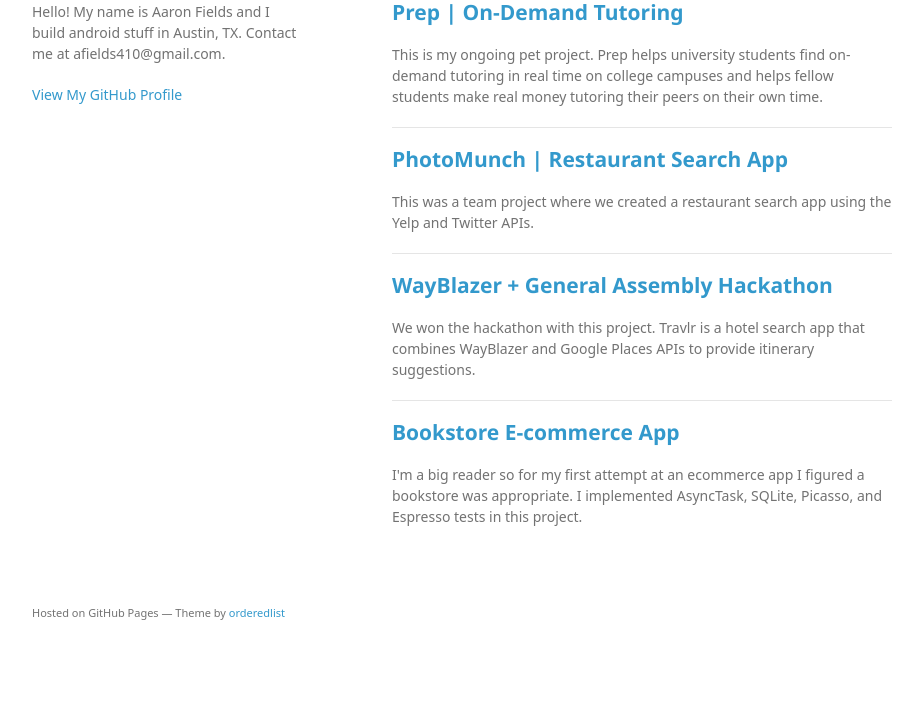
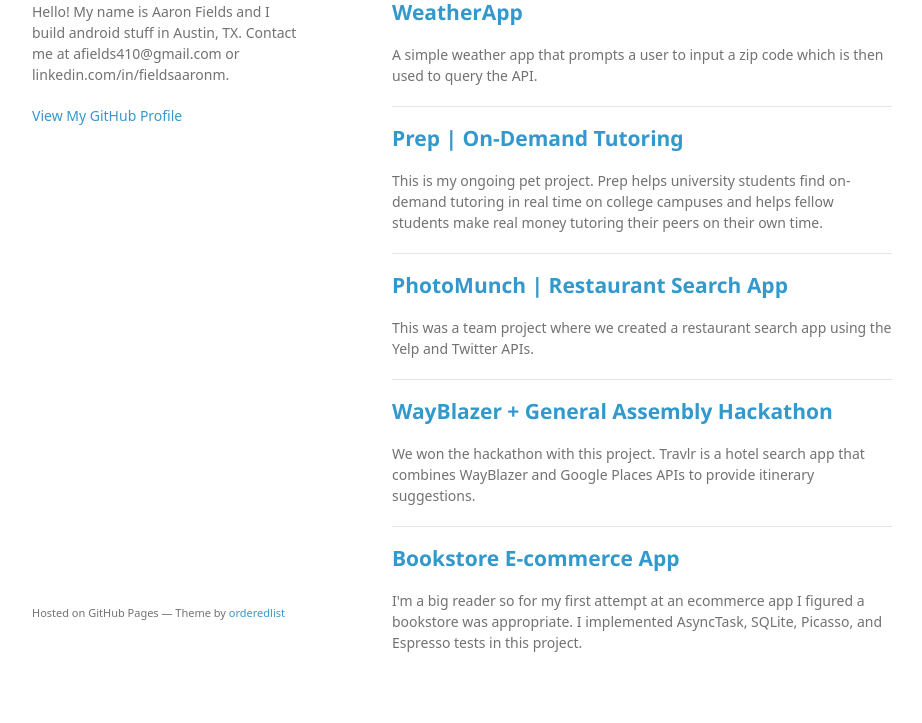
Before and after one commit to aaronfields/aaronfields.github.io, a plain HTML site: page index.html in a window 1280 px wide. Shown: the part 108-831 px from the top of the page, without its empty margins (178-1100 px from the left). Before the commit the page ends 800 px from the top, so only its background shows below. Drawn offline with Linux system fonts and the light colour scheme; a web font is replaced by a local one.

Commit message:
Replace master branch with page content via GitHub

```diff
--- a/index.html
+++ b/index.html
@@ -16,7 +16,7 @@
     <div class="wrapper">
       <header>
         <h1>Aaron Fields</h1>
-        <p>Hello! My name is Aaron Fields and I build android stuff in Austin, TX. Contact me at afields410@gmail.com.</p>
+        <p>Hello! My name is Aaron Fields and I build android stuff in Austin, TX. Contact me at afields410@gmail.com or linkedin.com/in/fieldsaaronm.</p>
 
 
         <p class="view"><a href="https://github.com/aaronfields">View My GitHub Profile</a></p>
@@ -25,6 +25,14 @@
       <section>
         <h1>
 <a id="heres-what-ive-been-doing-lately" class="anchor" href="#heres-what-ive-been-doing-lately" aria-hidden="true"><span aria-hidden="true" class="octicon octicon-link"></span></a>Here's what I've been doing lately...</h1>
+
+<h2>
+<a id="weatherapp" class="anchor" href="#weatherapp" aria-hidden="true"><span aria-hidden="true" class="octicon octicon-link"></span></a><a href="http://aaronfields.github.io/WeatherApp/">WeatherApp</a>
+</h2>
+
+<p>A simple weather app that prompts a user to input a zip code which is then used to query the API.</p>
+
+<hr>
 
 <h2>
 <a id="prep--on-demand-tutoring" class="anchor" href="#prep--on-demand-tutoring" aria-hidden="true"><span aria-hidden="true" class="octicon octicon-link"></span></a><a href="http://aaronfields.github.io/Prep/">Prep | On-Demand Tutoring</a>
--- a/params.json
+++ b/params.json
@@ -1,6 +1,6 @@
 {
   "name": "Aaron Fields",
-  "tagline": "Hello! My name is Aaron Fields and I build android stuff in Austin, TX. Contact me at afields410@gmail.com.",
-  "body": "\r\n#Here's what I've been doing lately...\r\n\r\n##\r\n\r\n## [Prep | On-Demand Tutoring](http://aaronfields.github.io/Prep/)\r\nThis is my ongoing pet project. Prep helps university students find on-demand tutoring in real time on college campuses and helps fellow students make real money tutoring their peers on their own time.\r\n\r\n\r\n***\r\n\r\n\r\n## [PhotoMunch | Restaurant Search App](https://aaronfields.github.io/yelpProject/)\r\nThis was a team project where we created a restaurant search app using the Yelp and Twitter APIs.\r\n\r\n\r\n***\r\n\r\n\r\n## [WayBlazer + General Assembly Hackathon](http://aaronfields.github.io/wayblazer)\r\nWe won the hackathon with this project. Travlr is a hotel search app that combines WayBlazer and Google Places APIs to provide itinerary suggestions.\r\n\r\n\r\n***\r\n\r\n## [Bookstore E-commerce App](http://aaronfields.github.io/book-store)\r\nI'm a big reader so for my first attempt at an ecommerce app I figured a bookstore was appropriate. I implemented AsyncTask, SQLite, Picasso, and Espresso tests in this project.",
+  "tagline": "Hello! My name is Aaron Fields and I build android stuff in Austin, TX. Contact me at afields410@gmail.com or linkedin.com/in/fieldsaaronm.",
+  "body": "\r\n#Here's what I've been doing lately...\r\n\r\n##\r\n\r\n## [WeatherApp](http://aaronfields.github.io/WeatherApp/)\r\nA simple weather app that prompts a user to input a zip code which is then used to query the API.\r\n\r\n\r\n***\r\n\r\n\r\n## [Prep | On-Demand Tutoring](http://aaronfields.github.io/Prep/)\r\nThis is my ongoing pet project. Prep helps university students find on-demand tutoring in real time on college campuses and helps fellow students make real money tutoring their peers on their own time.\r\n\r\n\r\n***\r\n\r\n\r\n## [PhotoMunch | Restaurant Search App](https://aaronfields.github.io/yelpProject/)\r\nThis was a team project where we created a restaurant search app using the Yelp and Twitter APIs.\r\n\r\n\r\n***\r\n\r\n\r\n## [WayBlazer + General Assembly Hackathon](http://aaronfields.github.io/wayblazer)\r\nWe won the hackathon with this project. Travlr is a hotel search app that combines WayBlazer and Google Places APIs to provide itinerary suggestions.\r\n\r\n\r\n***\r\n\r\n## [Bookstore E-commerce App](http://aaronfields.github.io/book-store)\r\nI'm a big reader so for my first attempt at an ecommerce app I figured a bookstore was appropriate. I implemented AsyncTask, SQLite, Picasso, and Espresso tests in this project.",
   "note": "Don't delete this file! It's used internally to help with page regeneration."
 }
```
